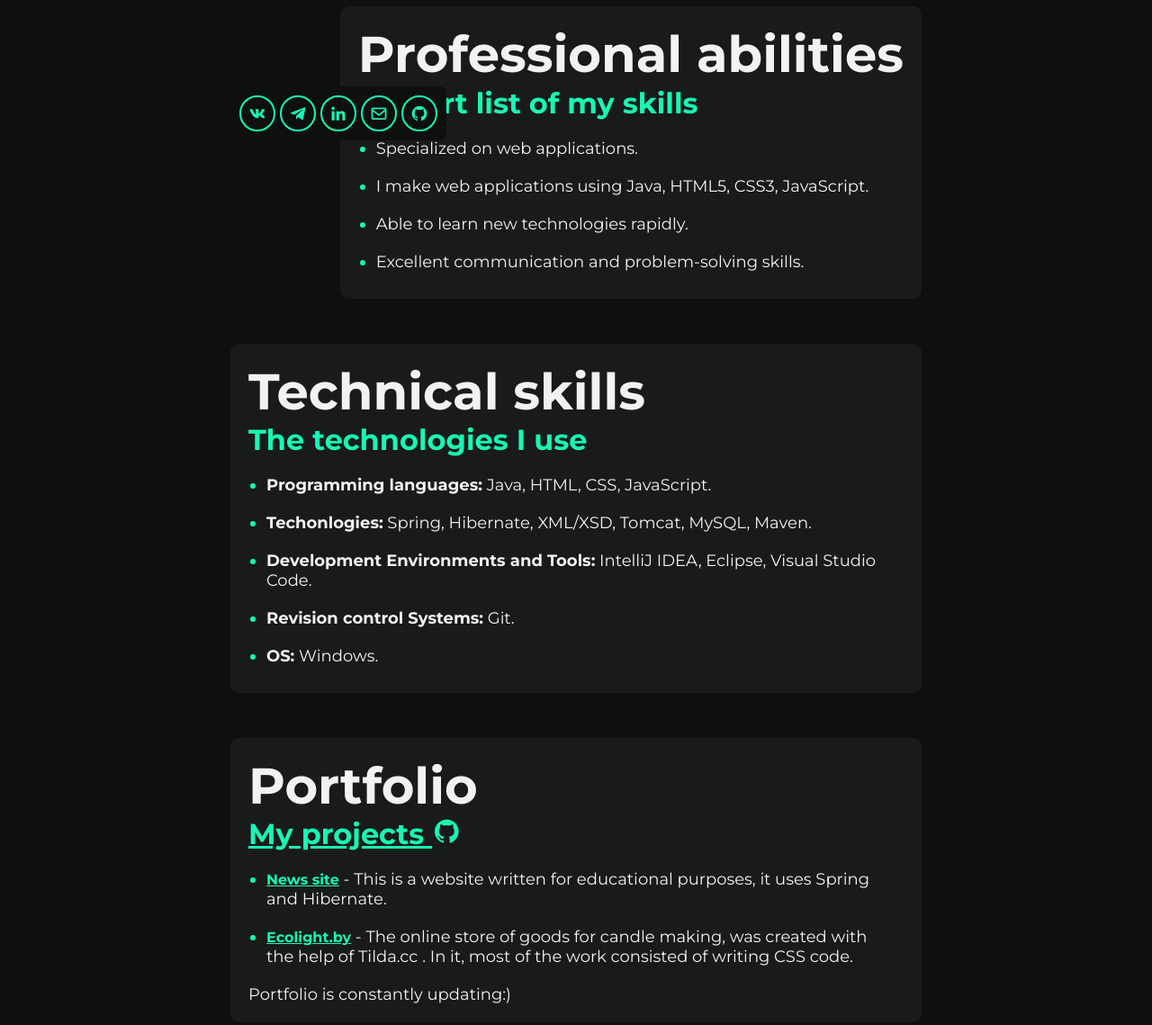
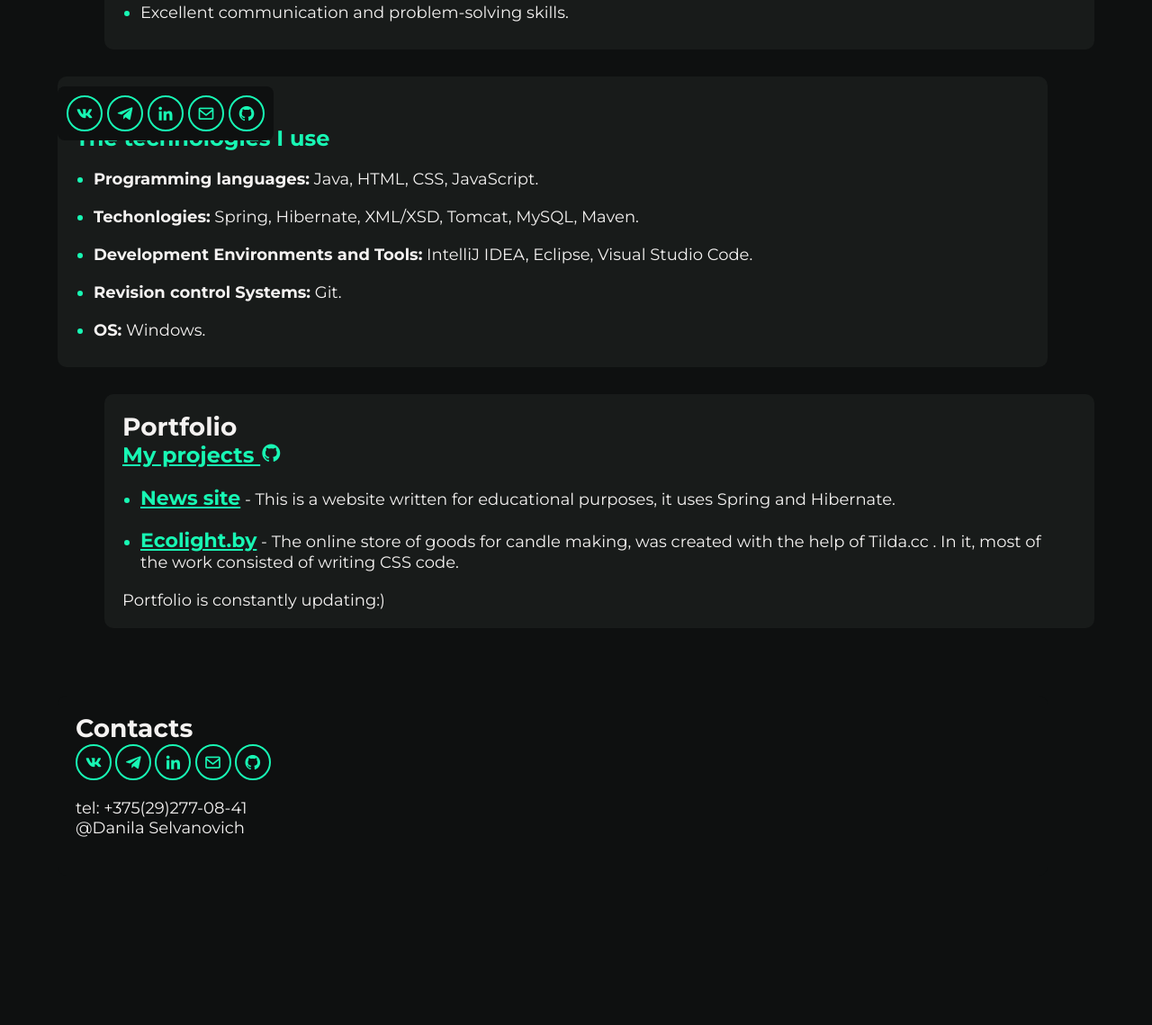
Before and after one commit to DaizuBTW/Portfolio, a plain HTML site: page index.html in a window 1280 px wide. Shown: the part 604-1743 px from the top of the page at 90% size. After the commit the page ends 1602 px from the top, so only its background shows below. Drawn offline with nearby package versions, Linux system fonts and the light colour scheme.

Commit message:
Update 02.09.2023

```diff
--- a/css/styles.css
+++ b/css/styles.css
@@ -436,7 +436,7 @@ li span {
     display: none;
   }
 
-@media screen and (max-width: 920px) {
+@media screen and (max-width: 900px) {
     .navbar a{
       display: none;
     }
@@ -447,7 +447,7 @@ li span {
     }
   }
 
-  @media screen and (max-width: 920px) {
+  @media screen and (max-width: 900px) {
     .navbar.responsive {position: relative;}
     .navbar.responsive .icon {
       position: absolute;
--- a/index.html
+++ b/index.html
@@ -97,7 +97,7 @@
                     <a href="https://www.linkedin.com/in/данила-сельванович-864a71243/" target="_blank"><i class='bx bxl-linkedin' ></i></a>
                     <a href="mailto:danila.selvanovich@gmail.com" target="_blank"><i class='bx bx-envelope' ></i></a>
                     <a href="https://github.com/DaizuBTW" target="_blank"><i class='bx bxl-github'></i></a>
-                    <p text="tel">tel: +375(29)277-08-41</p>
+                    <p text="tel">tel: +375(29)277-08-41<br>@Danila Selvanovich</p>
                 </div>
             </div>
         </section>
--- a/js/script.js
+++ b/js/script.js
@@ -3,7 +3,7 @@ document.addEventListener("DOMContentLoaded", function(event) {
   var widthWind = document.querySelector('body').offsetWidth;
   const element1 = document.querySelector('body');
   const element2 = document.querySelector('.header');
-  if (widthWind <= 920) {
+  if (widthWind <= 1370) {
     element1.style.padding = '0 5%';
     element2.style.padding = '20px 5%';
     document.documentElement.style.setProperty('--block-margin', '30px 0 0 0');
@@ -61,7 +61,7 @@ let rus = {
     contacts: 'Контакты',
     hello: 'Привет, я Данила Сельванович',
     dev: 'Backend Java Разработчик',
-    tel: 'тел: +375(29)277-08-41',
+    tel: 'тел: +375(29)277-08-41<br>@Danila Selvanovich',
 };
 
   let eng = {
@@ -94,7 +94,7 @@ let rus = {
     contacts: 'Contacts',
     hello: 'Hi, i\'m Danila Selvanovich',
     dev: 'Backend Java Developer',
-    tel: 'tel: +375(29)277-08-41'
+    tel: 'tel: +375(29)277-08-41<br>@Danila Selvanovich'
 };
 
   changeLagnuage();
```
